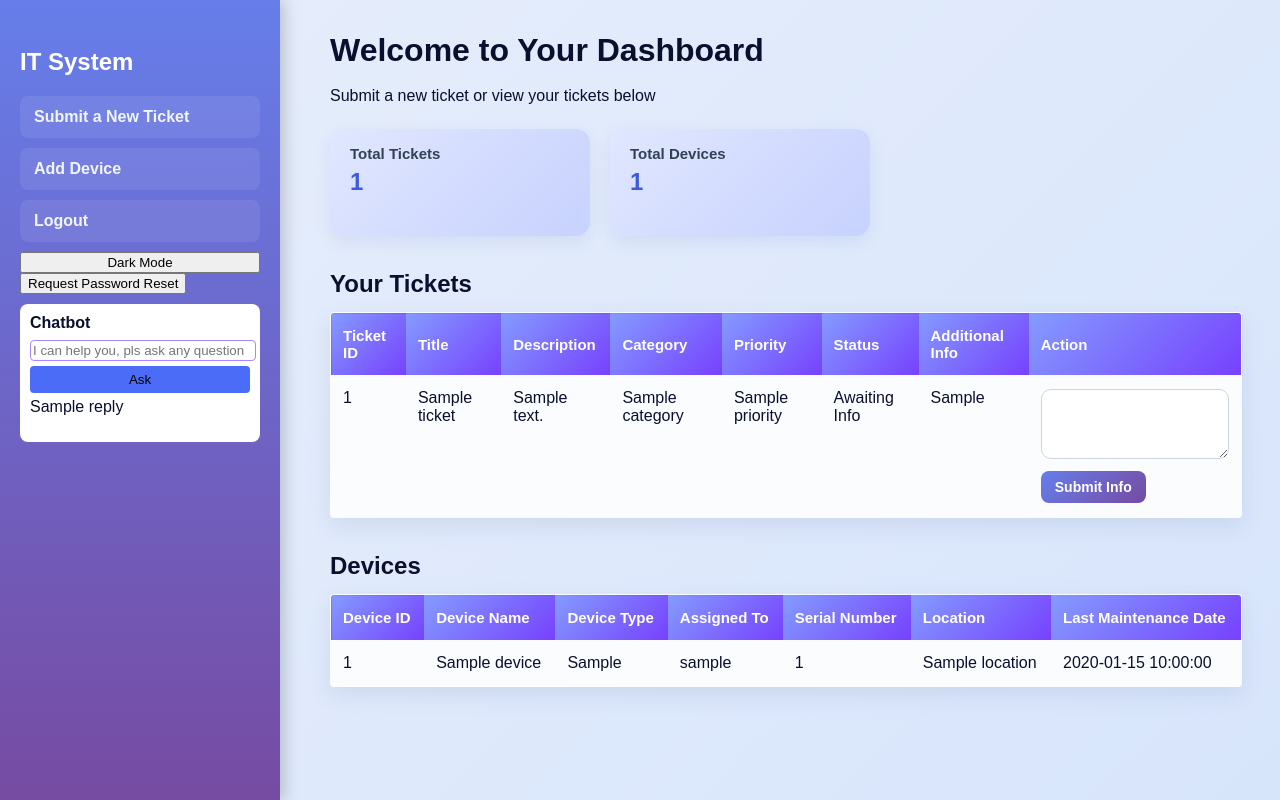
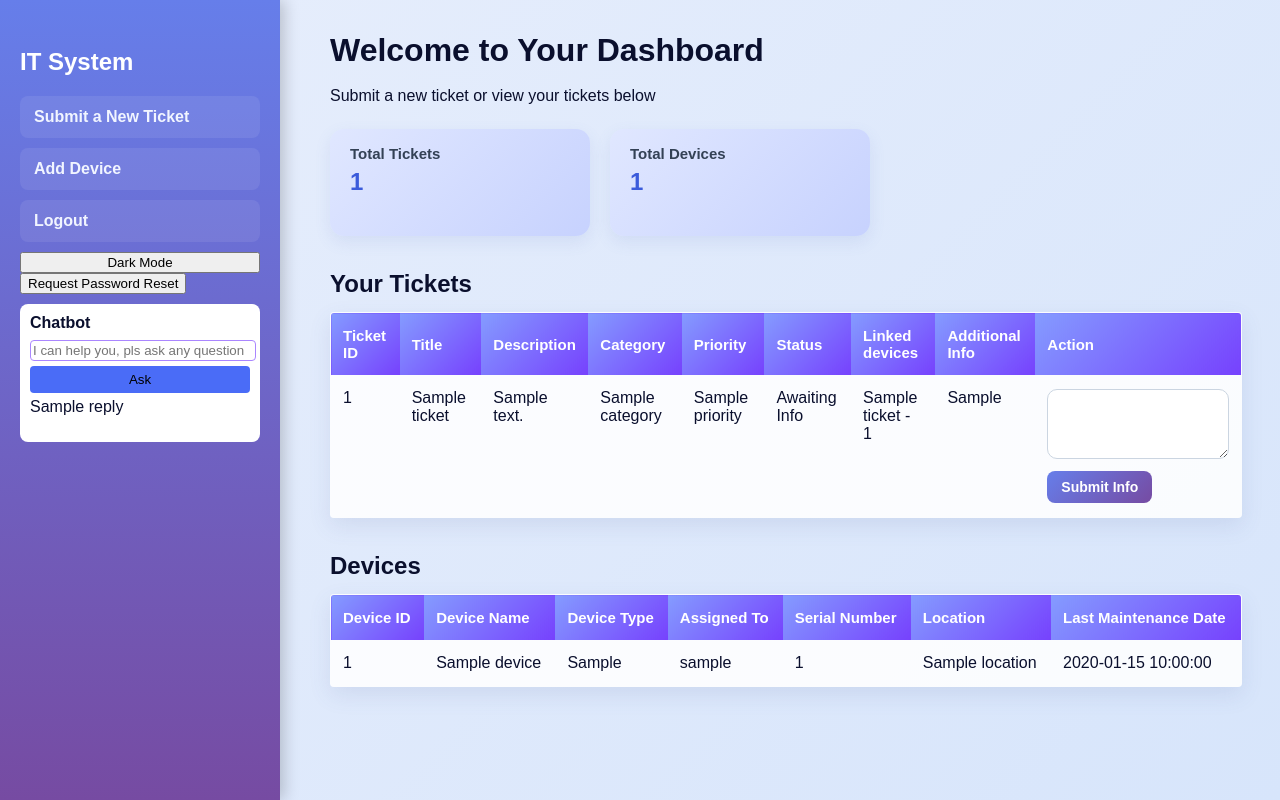
Before and after one commit to anshumkumar/IT_Ticket_manager_app_ak, a Flask app: template templates/user_dashboard.html in a window 1280 px wide. Run offline with Flask 3, Linux system fonts and the light colour scheme; the template is opened without the code that fills it: most values are stand-ins (such as "Sample title", 1, 10 or a date in 2020).

Commit message:
(Version 1.18) Adding ability to display devices linked with tickets to users.

```diff
--- a/templates/user_dashboard.html
+++ b/templates/user_dashboard.html
@@ -64,6 +64,7 @@
                         <th>Category</th>
                         <th>Priority</th>
                         <th>Status</th>
+                        <th>Linked devices</th>
                         <th>Additional Info</th>
                         <th>Action</th>
                     </tr>
@@ -76,6 +77,13 @@
                         <td>{{ ticket.category }}</td>
                         <td>{{ ticket.priority }}</td>
                         <td>{{ ticket.status }}</td>
+                        <td>
+                            {% if ticket.device_name %}
+                            {{ ticket.device_name }} - {{ ticket.serial_number }}
+                            {% else %}
+                            no device
+                            {% endif %}
+                        </td>
                         <td>{{ ticket.additional_info or '-' }}</td>
                         <td>
                             {% if ticket.status == 'Awaiting Info' %}
```
